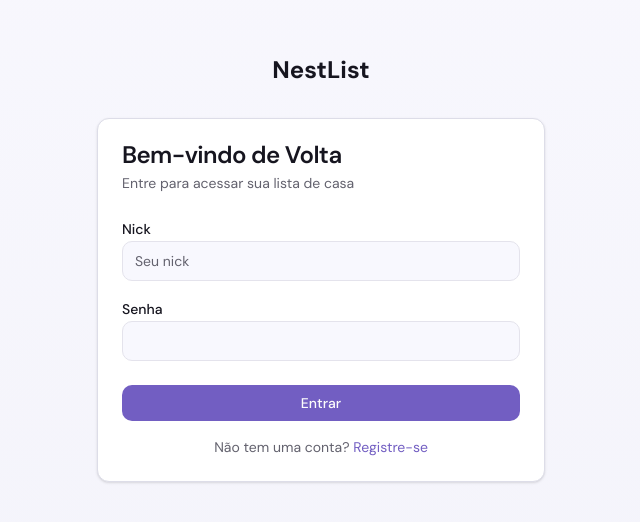
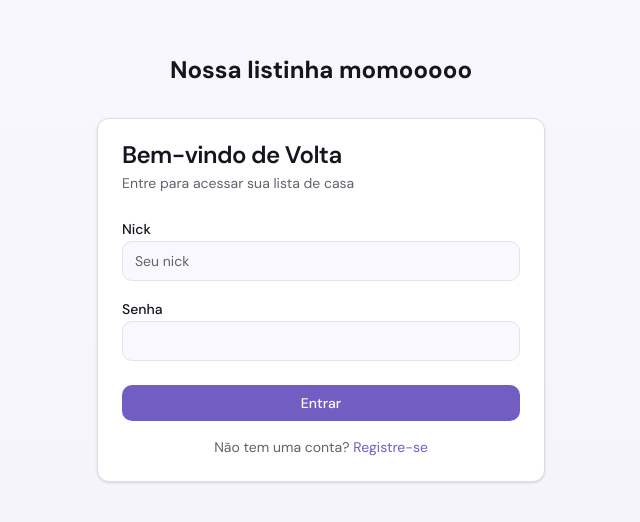
Before and after one commit to graminea/planner_final, a Next.js app: page /login in a window 1280 px wide. Shown: the part 132-654 px from the top of the page, without its empty margins (319-959 px from the left). Built offline with nearby package versions, Linux system fonts and the light colour scheme; no server answers.

Commit message:
nossa listinha

```diff
--- a/app/dashboard/page.tsx
+++ b/app/dashboard/page.tsx
@@ -49,7 +49,7 @@ export default async function DashboardPage() {
               <Home className="w-4 h-4 text-primary" />
             </div>
             <div className="hidden sm:block">
-              <h1 className="text-lg font-semibold text-foreground">NestList</h1>
+              <h1 className="text-lg font-semibold text-foreground">Nossa listinha momooooo</h1>
             </div>
           </div>
 
--- a/app/layout.tsx
+++ b/app/layout.tsx
@@ -8,7 +8,7 @@ const _dmSans = DM_Sans({ subsets: ["latin"] })
 const _dmSerif = DM_Serif_Display({ subsets: ["latin"], weight: "400" })
 
 export const metadata: Metadata = {
-  title: "NestList - Planejador de Compras para Casa",
+  title: "Nossa listinha momooooo - Planejador de Compras para Casa",
   description:
     "Acompanhe itens domésticos, compare preços e planeje sua mudança juntos. O app perfeito para casais montando seu lar.",
   generator: "v0.app",
--- a/app/login/page.tsx
+++ b/app/login/page.tsx
@@ -5,7 +5,7 @@ export default function LoginPage() {
   return (
     <div className="min-h-screen flex flex-col items-center justify-center p-4 bg-gradient-to-b from-background to-muted/30">
       <Link href="/" className="mb-8">
-        <h1 className="text-2xl font-bold">NestList</h1>
+        <h1 className="text-2xl font-bold">Nossa listinha momooooo</h1>
       </Link>
       <LoginForm />
     </div>
--- a/app/register/page.tsx
+++ b/app/register/page.tsx
@@ -5,7 +5,7 @@ export default function RegisterPage() {
   return (
     <div className="min-h-screen flex flex-col items-center justify-center p-4 bg-gradient-to-b from-background to-muted/30">
       <Link href="/" className="mb-8">
-        <h1 className="text-2xl font-bold">NestList</h1>
+        <h1 className="text-2xl font-bold">Nossa listinha momooooo</h1>
       </Link>
       <RegisterForm />
     </div>
--- a/components/features-section.tsx
+++ b/components/features-section.tsx
@@ -42,7 +42,7 @@ export function FeaturesSection() {
             Tudo que você precisa para mobiliar sua casa
           </h2>
           <p className="text-lg text-muted-foreground">
-            De acompanhar o que você precisa até encontrar os melhores preços, o NestList tem você coberto.
+            De acompanhar o que você precisa até encontrar os melhores preços, o Nossa listinha momooooo tem você coberto.
           </p>
         </div>
 
--- a/components/footer.tsx
+++ b/components/footer.tsx
@@ -17,7 +17,7 @@ export function Footer() {
               <div className="flex h-9 w-9 items-center justify-center rounded-lg bg-primary">
                 <Home className="h-5 w-5 text-primary-foreground" />
               </div>
-              <span className="text-xl font-semibold tracking-tight">NestList</span>
+              <span className="text-xl font-semibold tracking-tight">Nossa listinha momooooo</span>
             </Link>
             <p className="text-sm text-muted-foreground max-w-sm mb-6">
               O rastreador de compras de casa para casais. Planeje sua casa juntos, economize dinheiro e nunca compre em
@@ -42,7 +42,7 @@ export function Footer() {
         </div>
 
         <div className="mt-12 pt-8 border-t border-border flex flex-col sm:flex-row justify-between items-center gap-4">
-          <p className="text-sm text-muted-foreground">© {new Date().getFullYear()} NestList. Todos os direitos reservados.</p>
+          <p className="text-sm text-muted-foreground">© {new Date().getFullYear()} Nossa listinha momooooo. Todos os direitos reservados.</p>
           <p className="text-sm text-muted-foreground">Feito com amor para casais em todo lugar</p>
         </div>
       </div>
--- a/components/testimonial-section.tsx
+++ b/components/testimonial-section.tsx
@@ -30,7 +30,7 @@ export function TestimonialSection() {
           <h2 className="text-3xl md:text-4xl font-semibold tracking-tight mb-4 text-balance">
             Amado por casais em todo lugar
           </h2>
-          <p className="text-lg text-muted-foreground">Veja o que outros casais estão dizendo sobre o NestList.</p>
+          <p className="text-lg text-muted-foreground">Veja o que outros casais estão dizendo sobre o Nossa listinha momooooo.</p>
         </div>
 
         <div className="grid md:grid-cols-3 gap-6">
```
